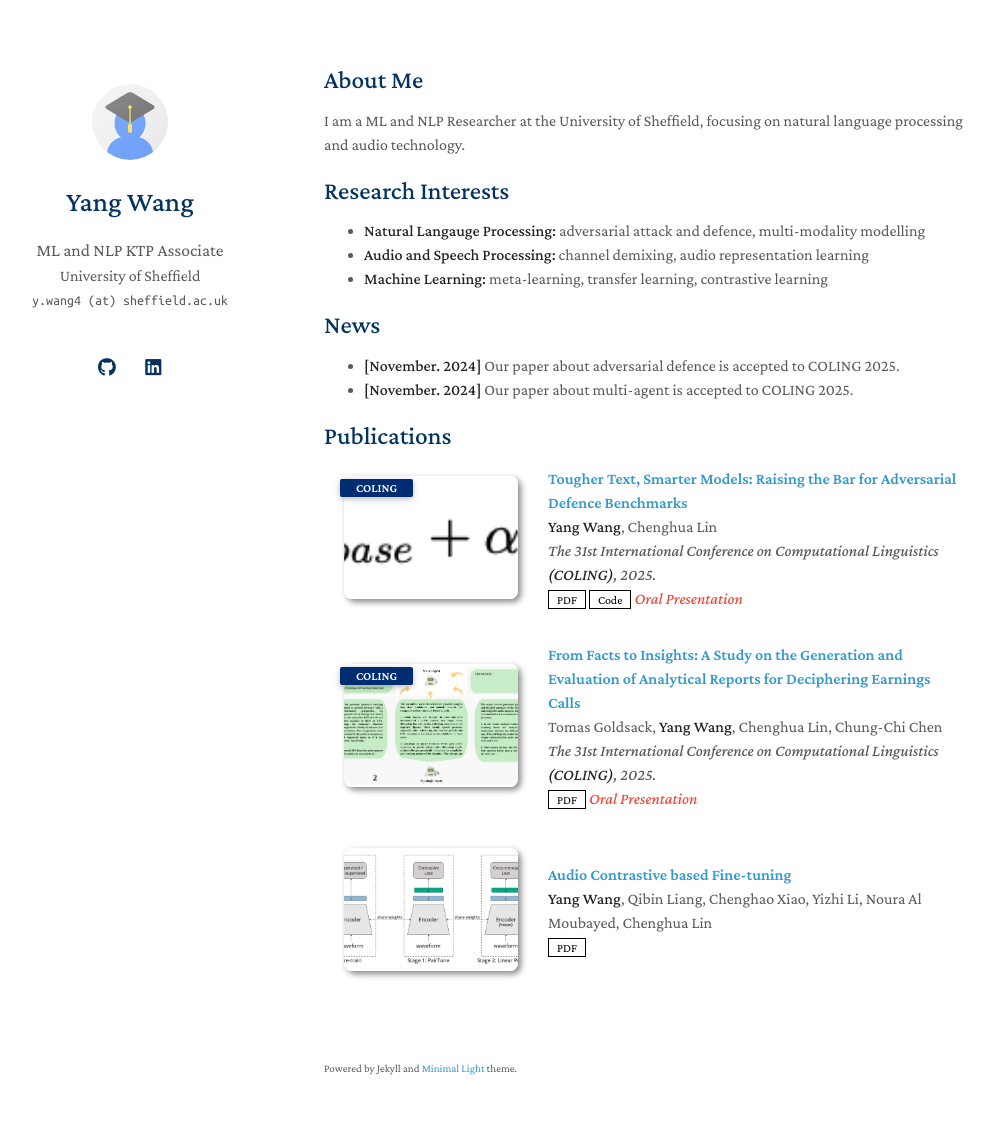
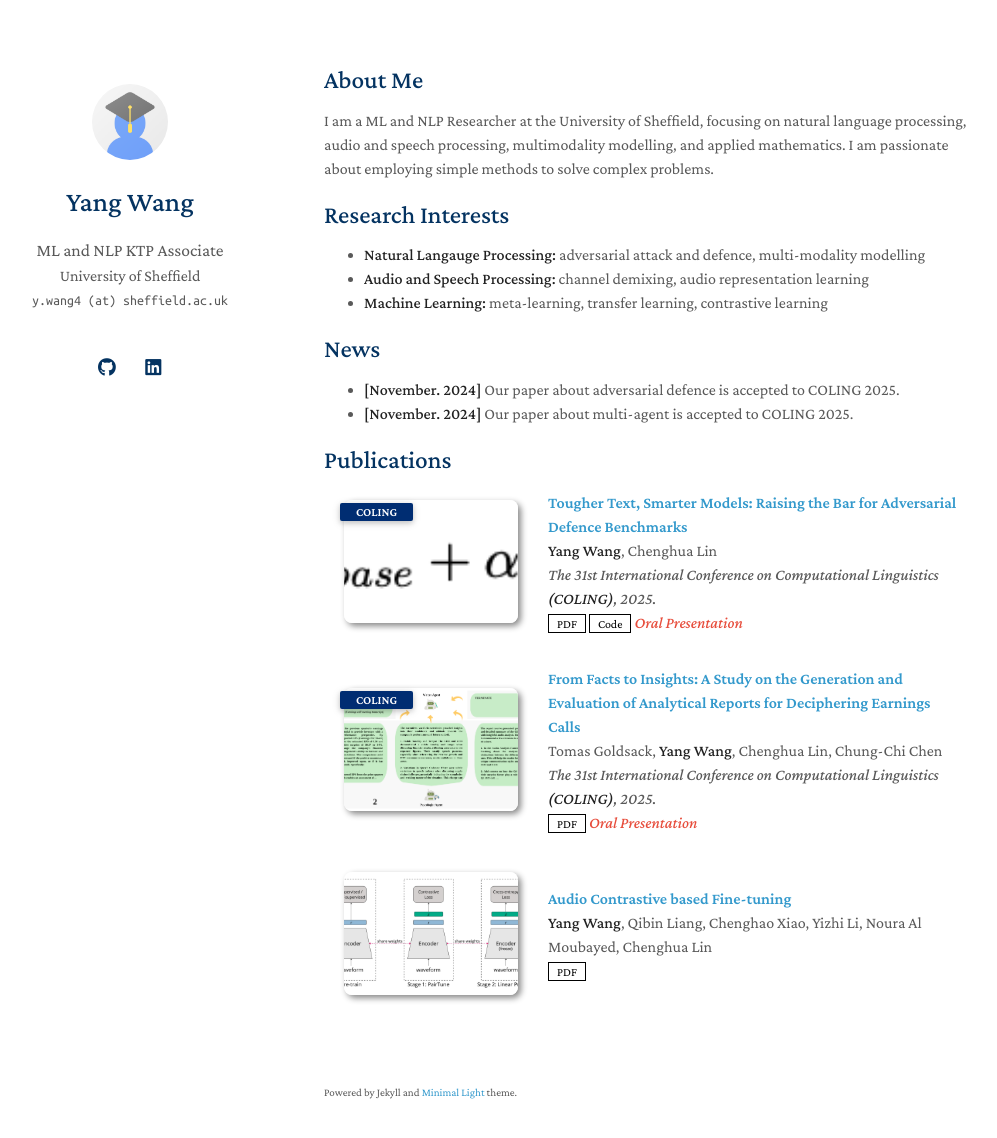
Before and after one commit to penguinwang96825/Yang-Academic, a Jekyll site: the page built from index.md, in a window 1280 px wide and 1173 px high. Shown: the top 1138 px of the window, without its empty margins (146-1143 px from the left). Built offline with Jekyll 4.4.1, drawn with Linux system fonts in a browser that asks for light colours; a style sheet for code colours, icons or effects is not loaded; our own code applies the rules of GitHub Pages for plain Markdown files.

Commit message:
[feat] add intro

```diff
--- a/index.md
+++ b/index.md
@@ -4,7 +4,7 @@ layout: homepage
 
 ## About Me
 
-I am a ML and NLP Researcher at the University of Sheffield, focusing on natural language processing and audio technology.
+I am a ML and NLP Researcher at the University of Sheffield, focusing on natural language processing, audio and speech processing, multimodality modelling, and applied mathematics. I am passionate about employing simple methods to solve complex problems.
 
 ## Research Interests
 
```
